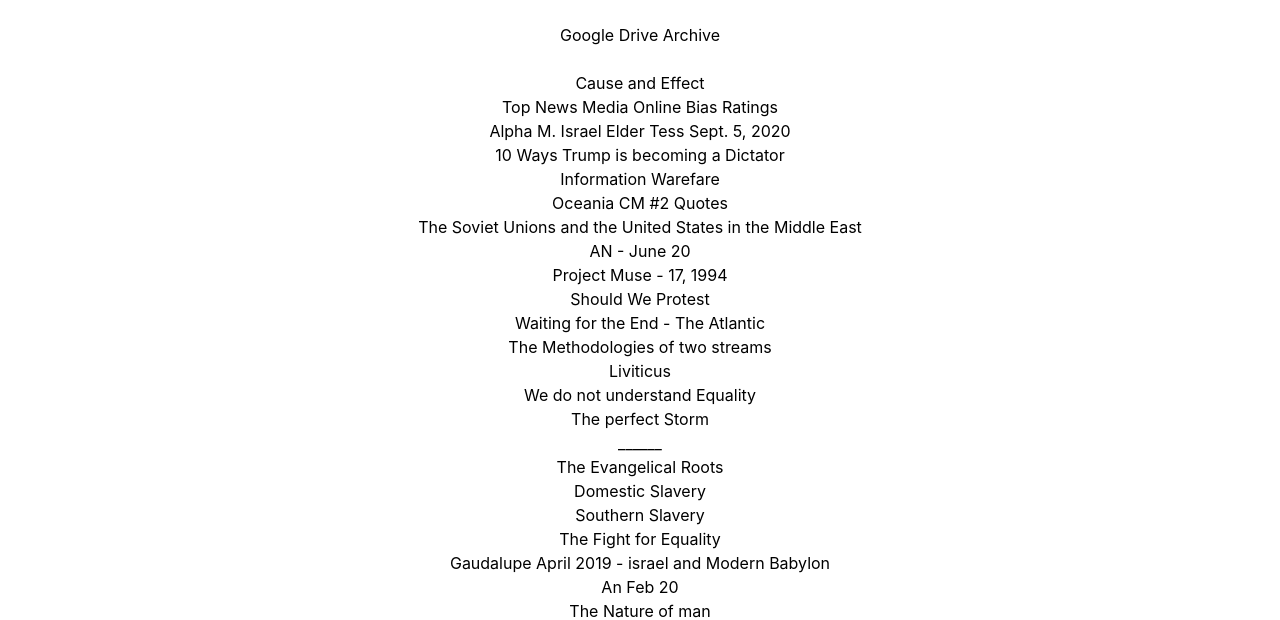
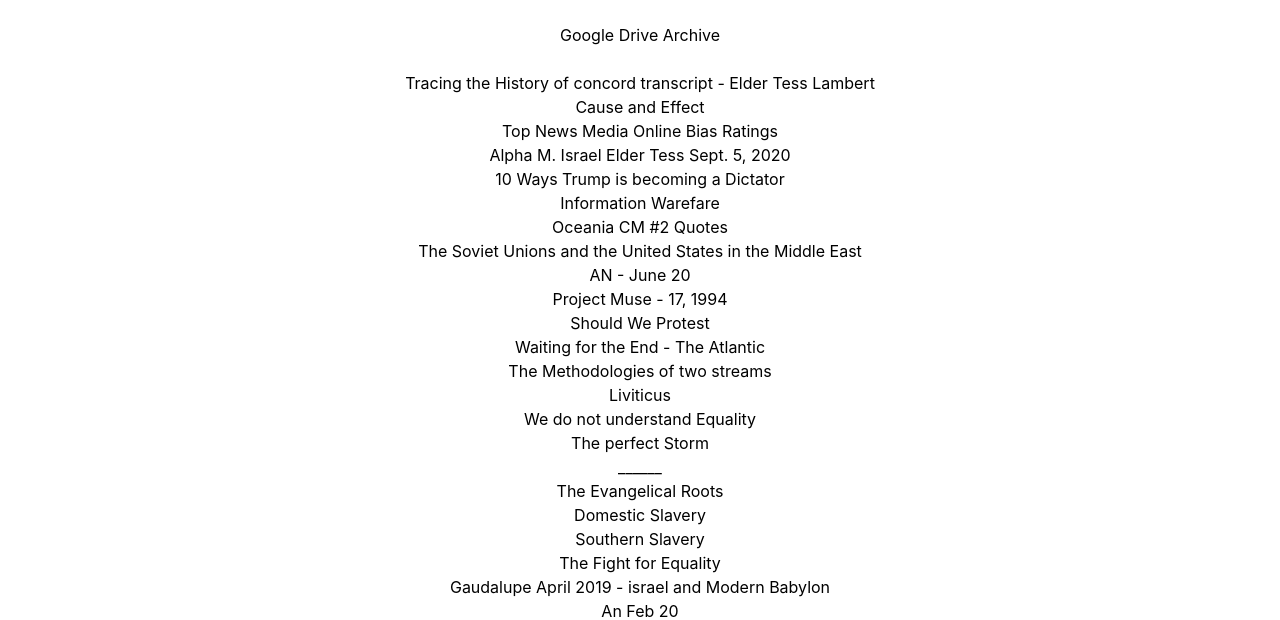
Before and after one commit to iamrubenh/narrowpath, a website: page studynotes.html in a window 1280 px wide. Shown: the part 184-804 px from the top of the page. Drawn offline with nearby package versions, Linux system fonts and the light colour scheme.

Commit message:
Update studynotes.html

```diff
--- a/studynotes.html
+++ b/studynotes.html
@@ -64,6 +64,8 @@
         <div>
             <a href="https://drive.google.com/drive/folders/13qw7wl1kv-Vd1Nsx0lbsWGo1K2aD9O_u?usp=sharing" target="_blank" class="line-text">Google Drive Archive</a>
             <br>
+            <br>
+            <a href="https://drive.google.com/file/d/13ww4gI3s-AWS0Rf2_woMTJUGdC2o8_Ew/view?usp=sharing" target="_blank" class="line-text">Tracing the History of concord transcript - Elder Tess Lambert</a>
             <br>
             <a href="https://drive.google.com/file/d/1qoP4x4Dnw4tGKmGikASqj71ha_SZetHE/view?usp=sharing" target="_blank" class="line-text">Cause and Effect</a>
             <br>
```
